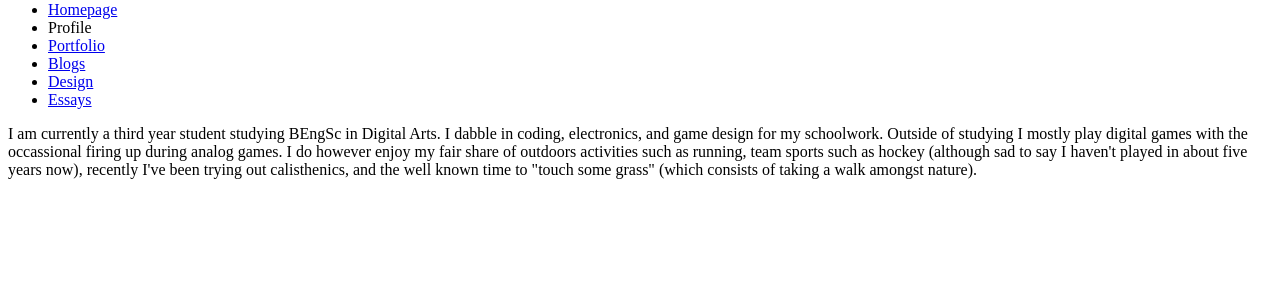
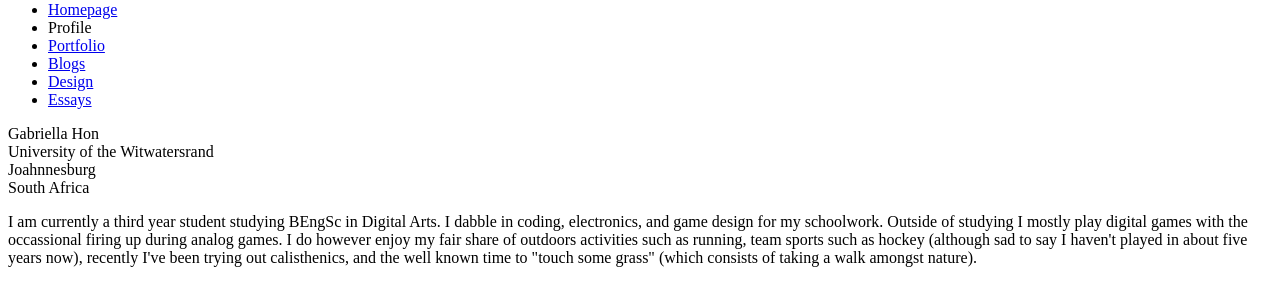
Before and after one commit to GabyHon/DIGA3008A, a plain HTML site: page PageIndex/Profile.html in a window 1280 px wide. Shown: the part 79-384 px from the top of the page. Drawn offline with Linux system fonts and the light colour scheme.

Commit message:
Added more to profile
Added some information to my profile.

```diff
--- a/PageIndex/Profile.html
+++ b/PageIndex/Profile.html
@@ -25,16 +25,23 @@
         </nav>
     </header>
 
-    <article class="h-card">
-        <p class="e-content">
+    <div class="h-card">
+        <div class="ContactInfo">
+            <span class="p-name">Gabriella Hon</span><br>
+            <span class="p-org">University of the Witwatersrand</span><br>
+            <span class="p-locality">Joahnnesburg</span><br>
+            <span class="p-country-name">South Africa</span><br>
+        </div>
+        <p class="MyDescription">
             I am currently a third year student studying BEngSc in Digital Arts. I dabble in coding, electronics, and
             game design for my schoolwork.
             Outside of studying I mostly play digital games with the occassional firing up during analog games.
             I do however enjoy my fair share of outdoors activities such as running, team sports such as hockey
-            (although sad to say I haven't played in about five years now), recently I've been trying out calisthenics, and the well known
+            (although sad to say I haven't played in about five years now), recently I've been trying out calisthenics,
+            and the well known
             time to "touch some grass" (which consists of taking a walk amongst nature).
         </p>
-    </article>
+    </div>
 </body>
 
 </html>
```
